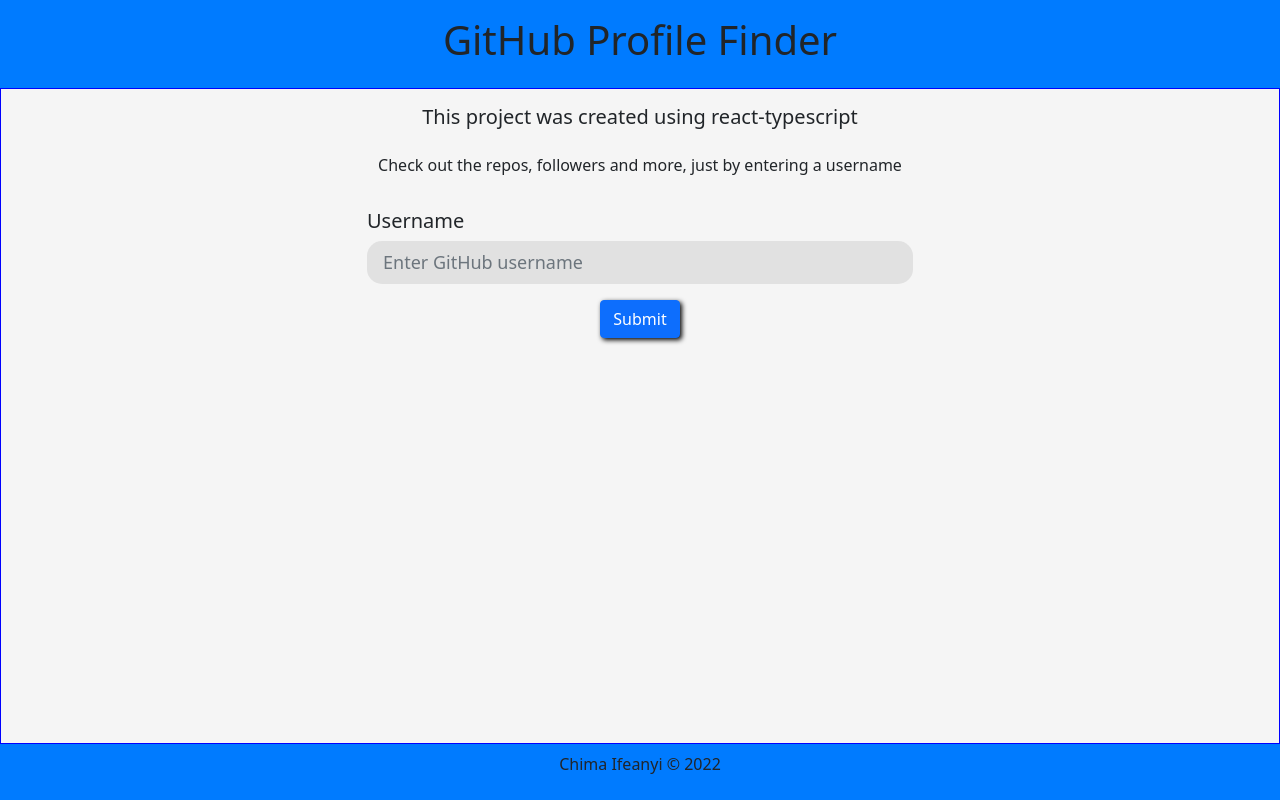
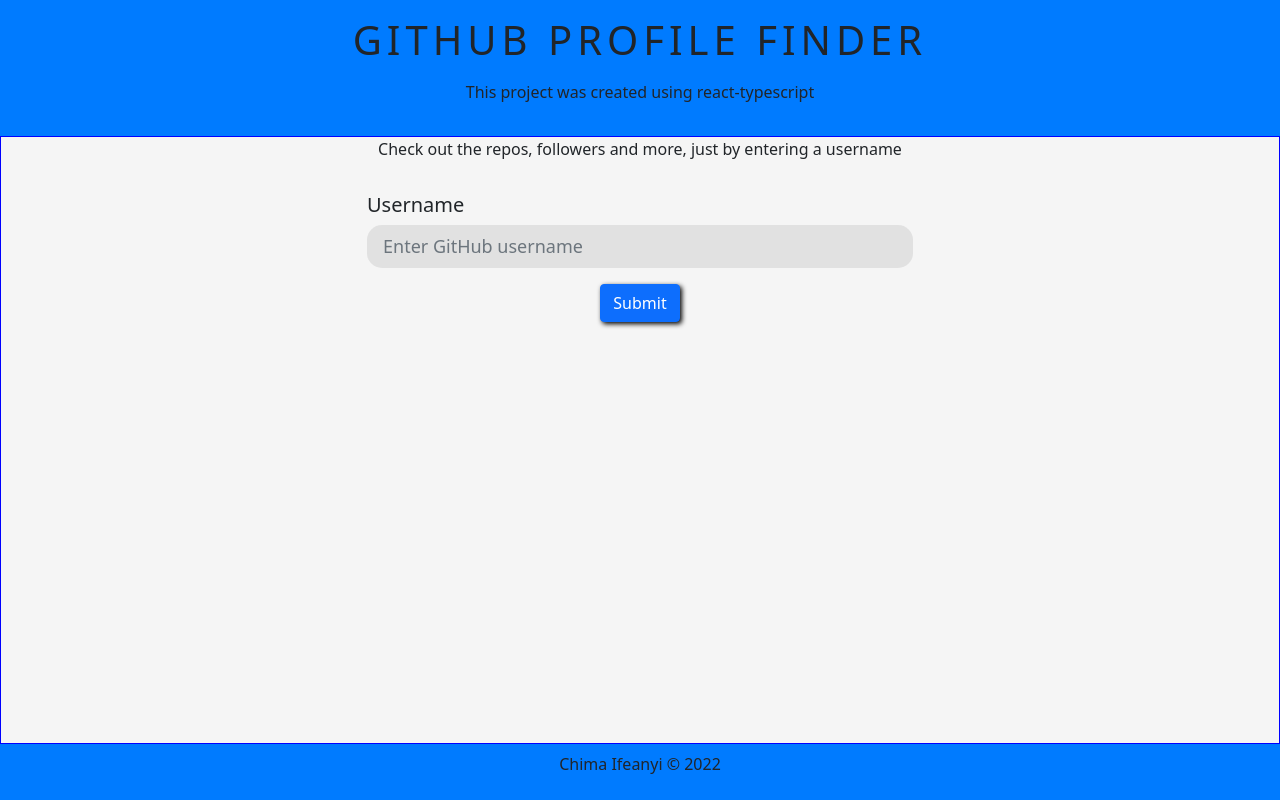
Before and after one commit to MasterIfeanyi/react-typescript-github, a React (Create React App) app: page / in a window 1280 px wide. Built offline with nearby package versions, Linux system fonts and the light colour scheme.

Commit message:
update header

```diff
--- a/src/App.tsx
+++ b/src/App.tsx
@@ -2,7 +2,6 @@
 import Header from "./components/Header"
 import Footer from "./components/Footer"
 import Content from "./components/Content"
-import WelcomeNote from "./components/WelcomeNote"
 import Form from "./components/Form"
 import {DataType} from "./types/Data"
 
@@ -16,7 +15,7 @@
     <main className="App">
       <Header />
       <section className="section">
-        <WelcomeNote />
+
         {(data.name) ? (
           <Content
             data={data}
--- a/src/components/Header.tsx
+++ b/src/components/Header.tsx
@@ -3,11 +3,12 @@
 const Header = () => {
 
   return (
-    <header className="Header text-center">
+    <header className="Header">
       <div className="container">
         <div className="row">
-          <div className="col-12">
-            <h1>GitHub Profile Finder</h1>
+          <div className="col-12 text-center intro-text">
+            <h1 className="mb-3">GitHub Profile Finder</h1>
+            <p>This project was created using react-typescript</p>
           </div>
         </div>
       </div>
--- a/src/components/WelcomeNote.tsx
+++ /dev/null
@@ -1,15 +0,0 @@
-import React from 'react'
-
-const WelcomeNote = () => {
-  return (
-    <div className="container">
-        <div className="row">
-            <div className="col-12 text-center my-3">
-                <h1 className="lead">This project was created using react-typescript </h1>
-            </div>
-        </div>
-    </div>
-  )
-}
-
-export default WelcomeNote
--- a/src/index.css
+++ b/src/index.css
@@ -11,6 +11,14 @@
 
 body{
   min-height: 100vh;
+}
+
+
+h1 {
+  text-transform: uppercase;
+  letter-spacing: 5px;
+  font-weight: 500;
+  font-size: 2rem;
 }
 
 .App{
```
